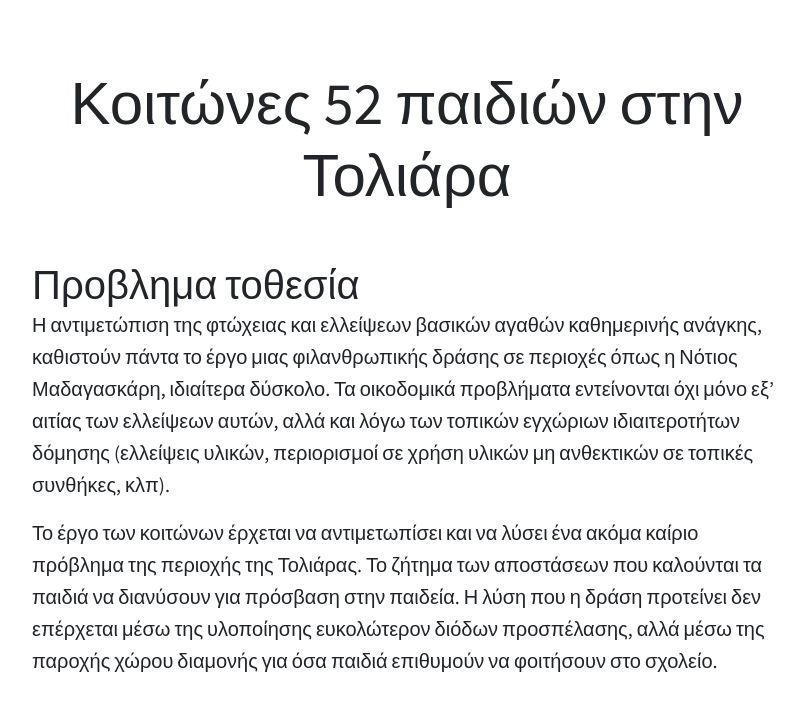
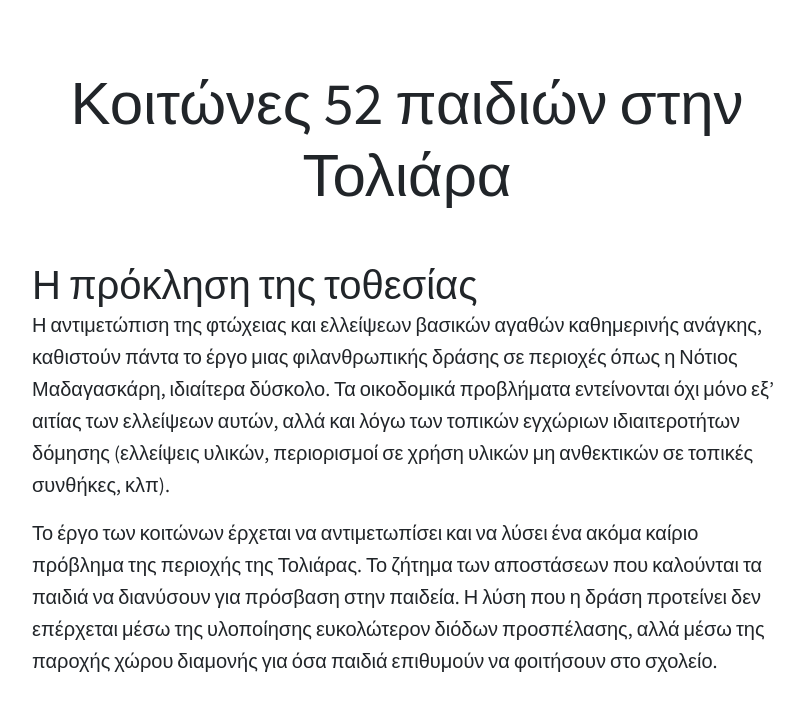
Before and after one commit to at07cm1/smadagascar_site, a Jekyll site: the page built from _posts/updates/2020-12-17-dormitories_gr.md, in a window 1280 px wide and 1400 px high, scrolled down 260 px, cut to the strip 0-716 px from the top of the window. Shown: the top 711 px of the strip, without its empty margins (233-1037 px from the left). Built offline with Jekyll 4.4.1, drawn with Linux system fonts in a browser that asks for light colours; some of the changed text lies outside the part shown.

Commit message:
fixed typo in dormitories post

```diff
--- a/_posts/updates/2020-12-17-dormitories_gr.md
+++ b/_posts/updates/2020-12-17-dormitories_gr.md
@@ -15,7 +15,7 @@ gallery_images:
   - /media/post_pictures/dormitories/site-plan.jpg
 ---
 
-# Προβλημα τοθεσία
+# Η πρόκληση της τοθεσίας
 
 Η αντιμετώπιση της φτώχειας και ελλείψεων βασικών αγαθών καθημερινής ανάγκης, καθιστούν πάντα το έργο μιας φιλανθρωπικής δράσης σε περιοχές όπως η Νότιος Μαδαγασκάρη, ιδιαίτερα δύσκολο. Τα οικοδομικά προβλήματα εντείνονται όχι μόνο εξ’ αιτίας των ελλείψεων αυτών, αλλά και λόγω των τοπικών εγχώριων ιδιαιτεροτήτων δόμησης (ελλείψεις υλικών, περιορισμοί σε χρήση υλικών μη ανθεκτικών σε τοπικές συνθήκες, κλπ).
 
```
Also changed, not shown: other parts of _posts/updates/2020-12-17-dormitories_gr.md (+1 -1 lines).
